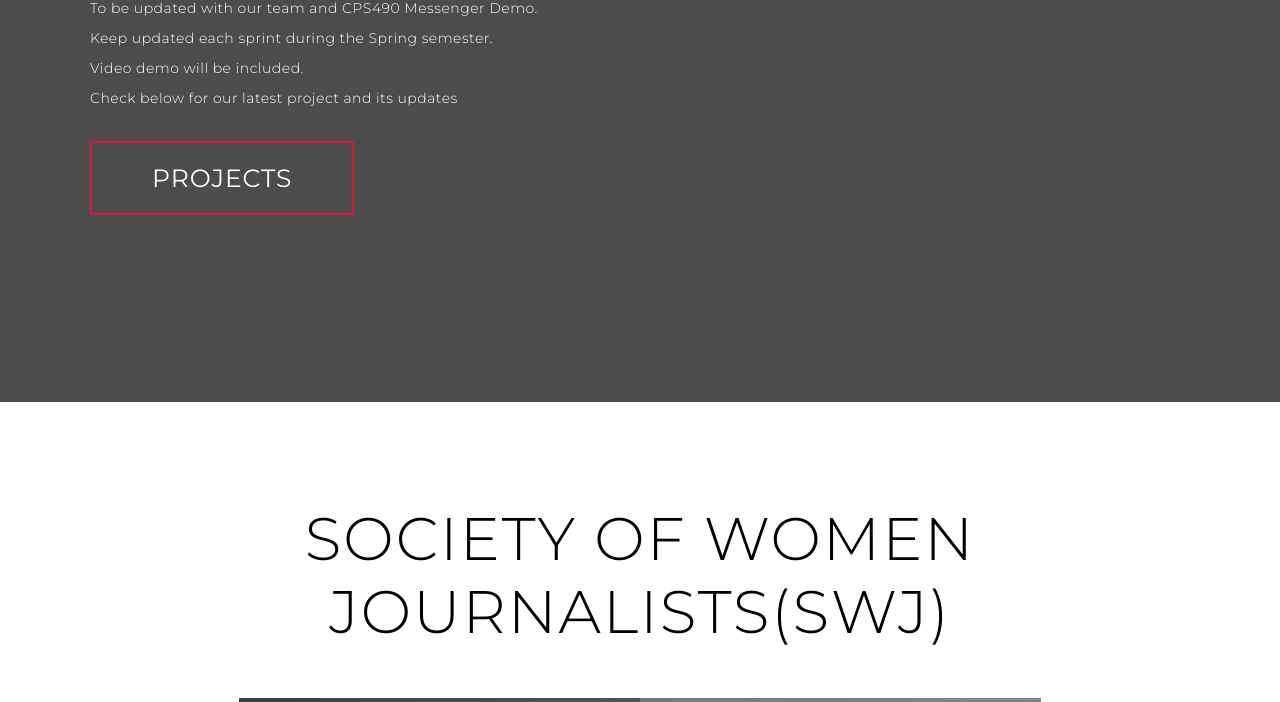
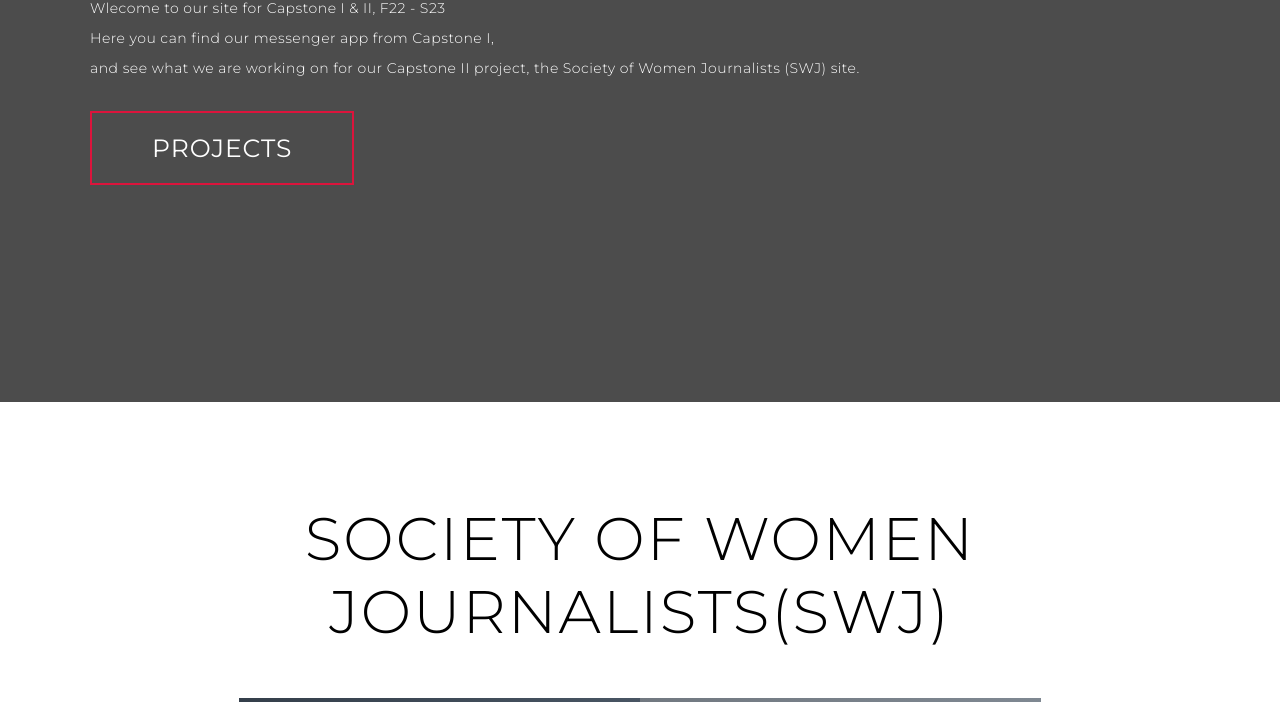
Before and after one commit to snyderg3/cps491s23-team04, a website: page index.html in a window 1280 px wide. Shown: the part 398-1100 px from the top of the page. Drawn offline with nearby package versions, Linux system fonts and the light colour scheme; files whose address does not match are found by name.

Commit message:
Update index.html
edited main page

```diff
--- a/index.html
+++ b/index.html
@@ -48,11 +48,9 @@
         <div class="hero container">
             <div>
                 <h1>Julia Bays and Gabby Snyder, University of Dayton</h1>
-                <p>A demo page for a <i>Bitbucket</i> homepage.</p>
-                <p>To be updated with our team and CPS490 Messenger Demo.</p>
-                <p>Keep updated each sprint during the Spring semester.</p>
-                <p>Video demo will be included.</p>
-                <p>Check below for our latest project and its updates</p>
+                <p>Wlecome to our site for Capstone I & II, F22 - S23</p>
+                <p>Here you can find our messenger app from Capstone I, </p>
+                <p>and see what we are working on for our Capstone II project, the Society of Women Journalists (SWJ) site. </p>
                 <a href="#projects" type="button" class="cta">Projects</a>
             </div>
         </div>
```
